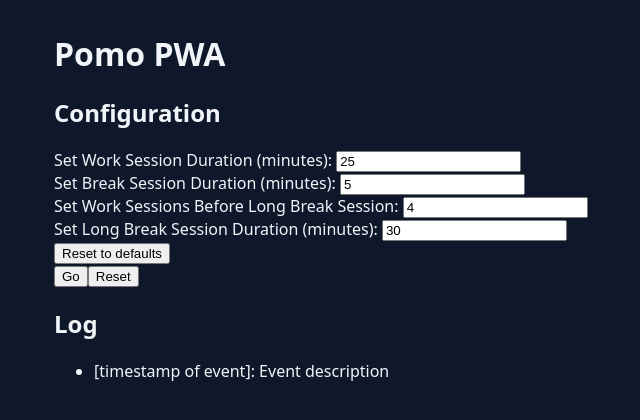
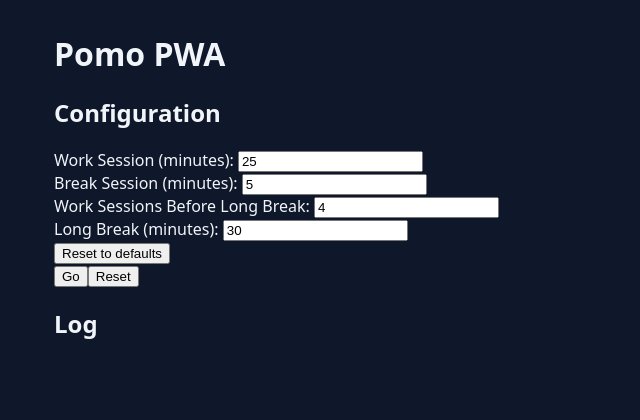
Before and after one commit to ethan-mfb/pomo, a React (Vite) app: page / in a window 1280 px wide. Shown: the top 420 px of the page, without its empty margins (266-906 px from the left). Built offline with nearby package versions, Linux system fonts and the light colour scheme.

Commit message:
use number input and implement some of the logic

```diff
--- a/src/App.tsx
+++ b/src/App.tsx
@@ -1,46 +1,74 @@
+import React, { useState, useCallback } from 'react';
+import { NumberInput } from './components/NumberInput.tsx';
+
+// Default configuration constants
+const DEFAULTS = {
+  WORK_MINUTES: 25,
+  BREAK_MINUTES: 5,
+  SESSIONS_BEFORE_LONG_BREAK: 4,
+  LONG_BREAK_MINUTES: 30,
+} as const;
+
 export function App() {
+  const [workMinutes, setWorkMinutes] = useState<number>(DEFAULTS.WORK_MINUTES);
+  const [breakMinutes, setBreakMinutes] = useState<number>(DEFAULTS.BREAK_MINUTES);
+  const [sessionsBeforeLongBreak, setSessionsBeforeLongBreak] = useState<number>(
+    DEFAULTS.SESSIONS_BEFORE_LONG_BREAK
+  );
+  const [longBreakMinutes, setLongBreakMinutes] = useState<number>(DEFAULTS.LONG_BREAK_MINUTES);
+  const [log, setLog] = useState<Array<{ time: string; message: string }>>([]);
+
+  const timestamp = () => new Date().toISOString();
+
+  const resetConfig = useCallback(() => {
+    setWorkMinutes(DEFAULTS.WORK_MINUTES);
+    setBreakMinutes(DEFAULTS.BREAK_MINUTES);
+    setSessionsBeforeLongBreak(DEFAULTS.SESSIONS_BEFORE_LONG_BREAK);
+    setLongBreakMinutes(DEFAULTS.LONG_BREAK_MINUTES);
+    setLog((l) => [{ time: timestamp(), message: 'Configuration reset to defaults.' }, ...l]);
+  }, []);
+
   return (
     <div className="app">
       <h1>Pomo PWA</h1>
 
       <section>
+        {/* TODO: disable configuration inputs and buttons, except for reset, when a session is active */}
         <h2>Configuration</h2>
+        <NumberInput
+          id="workMinutes"
+          label="Work Session (minutes):"
+          value={workMinutes}
+          onChange={setWorkMinutes}
+          min={1}
+          placeholder={DEFAULTS.WORK_MINUTES}
+        />
+        <NumberInput
+          id="breakMinutes"
+          label="Break Session (minutes):"
+          value={breakMinutes}
+          onChange={setBreakMinutes}
+          min={1}
+          placeholder={DEFAULTS.BREAK_MINUTES}
+        />
+        <NumberInput
+          id="sessionsBeforeLongBreak"
+          label="Work Sessions Before Long Break:"
+          value={sessionsBeforeLongBreak}
+          onChange={setSessionsBeforeLongBreak}
+          min={1}
+          placeholder={DEFAULTS.SESSIONS_BEFORE_LONG_BREAK}
+        />
+        <NumberInput
+          id="longBreakMinutes"
+          label="Long Break (minutes):"
+          value={longBreakMinutes}
+          onChange={setLongBreakMinutes}
+          min={1}
+          placeholder={DEFAULTS.LONG_BREAK_MINUTES}
+        />
         <div>
-          {/* how long each work session lasts */}
-          <label htmlFor="duration">Set Work Session Duration (minutes): </label>
-          <input type="number" name="duration" id="duration" value={25} placeholder="25" />
-        </div>
-        <div>
-          {/* how many minutes the break session is after a work session */}
-          <label htmlFor="break">Set Break Session Duration (minutes): </label>
-          <input type="number" name="break" id="break" value={5} placeholder="5" />
-        </div>
-        <div>
-          {/* how many work sessions before a long break session is taken */}
-          <label htmlFor="sessionsBeforeLongBreak">
-            Set Work Sessions Before Long Break Session:{' '}
-          </label>
-          <input
-            type="number"
-            name="sessionsBeforeLongBreak"
-            id="sessionsBeforeLongBreak"
-            value={4}
-            placeholder="4"
-          />
-        </div>
-        <div>
-          {/* how many minutes the long break session lasts */}
-          <label htmlFor="longBreak">Set Long Break Session Duration (minutes): </label>
-          <input type="number" name="longBreak" id="longBreak" value={30} placeholder="30" />
-        </div>
-        <div>
-          <button
-            type="button"
-            onClick={() => {
-              // TODO: implement - this should reset the configuration values to their defaults
-              throw new Error('not implemented');
-            }}
-          >
+          <button type="button" onClick={resetConfig}>
             Reset to defaults
           </button>
         </div>
@@ -50,12 +78,11 @@ export function App() {
         <button
           type="button"
           onClick={() => {
-            // TODO: implement
-            // this should start the next session based on the current state of the pomo app
-            // if any of the configuration values have changed, it should use the new configuration values for the next session and the change should be logged
-            // there are several session types: work session, break session, long break session
-            // this should also log the event that the session has started with a timestamp and a short description of the session type that has started
-            throw new Error('not implemented');
+            // TODO: implement start session logic
+            setLog((l) => [
+              { time: timestamp(), message: 'Started session (not yet implemented).' },
+              ...l,
+            ]);
           }}
         >
           Go
@@ -63,10 +90,8 @@ export function App() {
         <button
           type="button"
           onClick={() => {
-            // TODO: implement
-            // this should reset the timer and all state to the current configuration values
-            // this should also clear the log of events that have been recorded so far
-            throw new Error('not implemented');
+            // TODO: implement full reset
+            setLog((l) => [{ time: timestamp(), message: 'Reset (not yet implemented).' }, ...l]);
           }}
         >
           Reset
@@ -74,10 +99,13 @@ export function App() {
       </section>
 
       <section>
-        {/* TODO: list the events with the timestamp that they happen in and a short description of the event. */}
         <h2>Log</h2>
         <ul>
-          <li>[timestamp of event]: Event description</li>
+          {log.map((entry, i) => (
+            <li key={i}>
+              [{entry.time}]: {entry.message}
+            </li>
+          ))}
         </ul>
       </section>
     </div>
```
